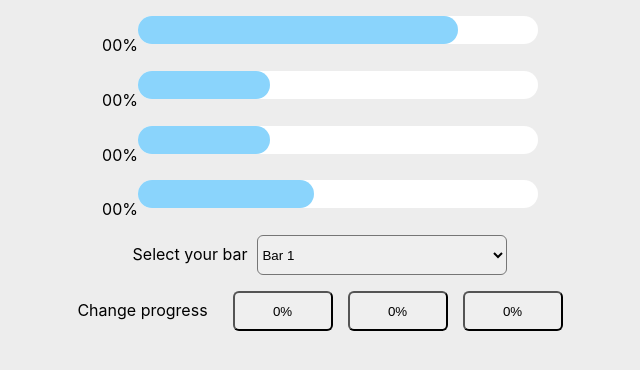
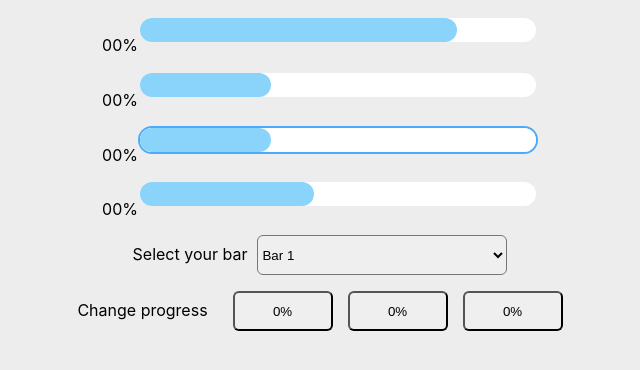
Before and after one commit to sirleech/progress-bars-react, a React (Create React App) app: page / in a window 1280 px wide. Shown: the top 370 px of the page, without its empty margins (320-960 px from the left). Built offline with nearby package versions, Linux system fonts and the light colour scheme.

Commit message:
add bar selected class

```diff
--- a/src/App.css
+++ b/src/App.css
@@ -23,6 +23,12 @@ progress[value] {
   width: 400px;
   height: 28px;
   margin-bottom:10px;
+  border: 2px solid #ededed;
+}
+
+progress.selected {
+  border: 2px solid #4da9f9;
+  border-radius: 18px;
 }
 
 progress[value]::-webkit-progress-bar {
--- a/src/App.js
+++ b/src/App.js
@@ -1,5 +1,4 @@
 import React, { Component } from 'react';
-import logo from './logo.svg';
 import './App.css';
 
 class App extends Component {
@@ -8,7 +7,7 @@ class App extends Component {
       <div className="App">
         <p>00%<progress max="100" value="80"></progress></p>
         <p>00%<progress max="100" value="33"></progress></p>
-        <p>00%<progress max="100" value="33"></progress></p>
+        <p>00%<progress max="100" value="33" class="selected"></progress></p>
         <p>00%<progress max="100" value="44"></progress></p>
 
         <p>
```
